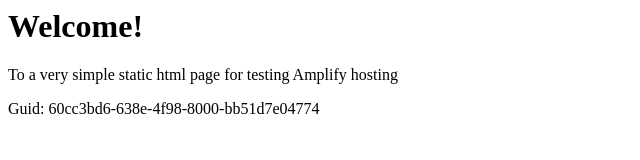
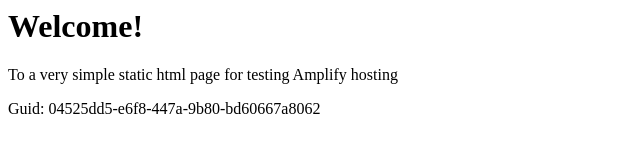
Before and after one commit to aws-aemilia-mxp/Github-PR-Commit-Integration-Test-DoNotTouch-GitHubWebhookPushCanaryTest-v1-preprod-eu-south-1, a website: page src/index.html in a window 1280 px wide. Shown: the full height of the page, 0-640 px from the left. Drawn offline with Linux system fonts and the light colour scheme.

Commit message:
commit from integ tests

```diff
--- a/src/index.html
+++ b/src/index.html
@@ -12,6 +12,6 @@
 <body>
     <h1>Welcome!</h1>
     <p>To a very simple static html page for testing Amplify hosting</p>
-    <p>Guid: 60cc3bd6-638e-4f98-8000-bb51d7e04774</p></body>
+    <p>Guid: 04525dd5-e6f8-447a-9b80-bd60667a8062</p></body>
 
 </html>
```
